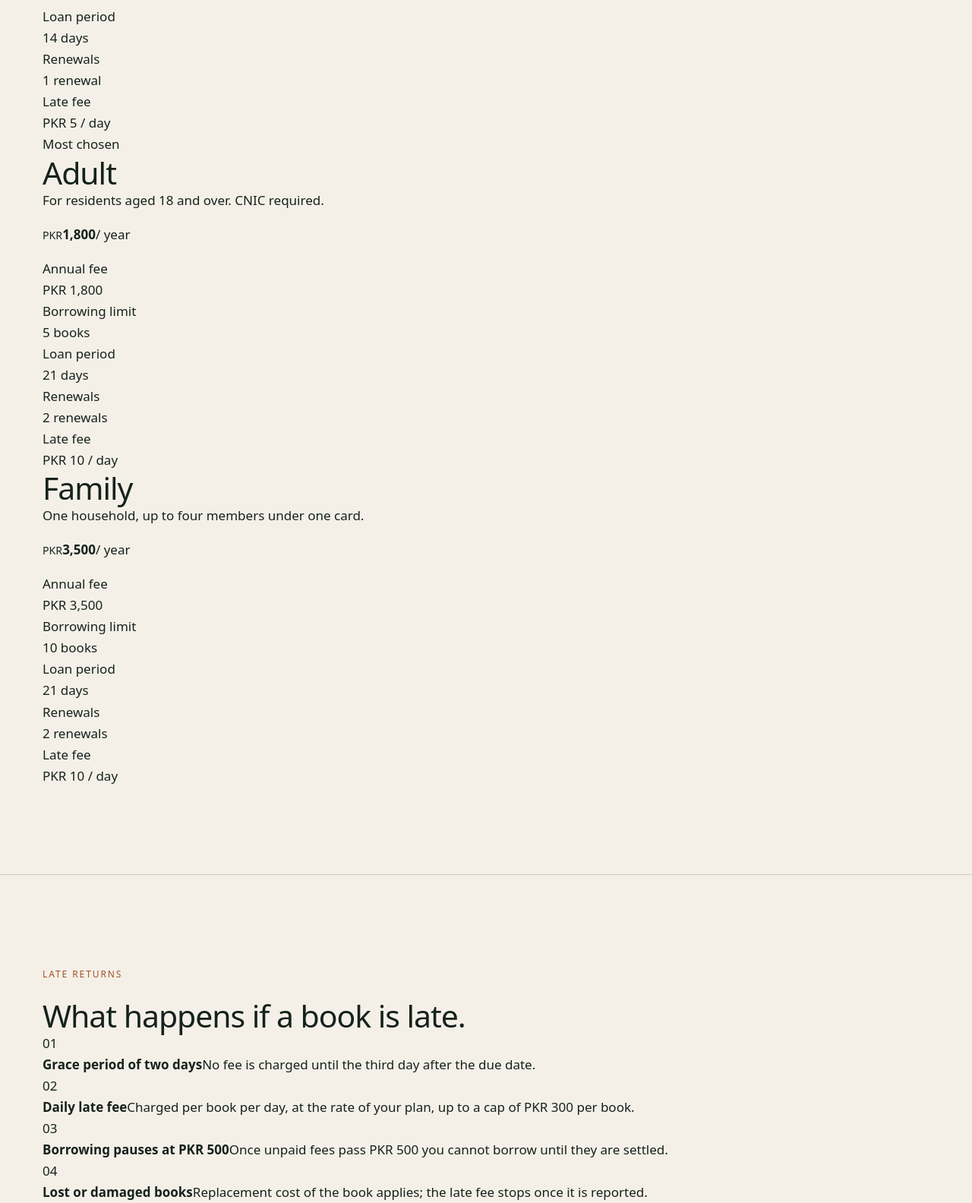
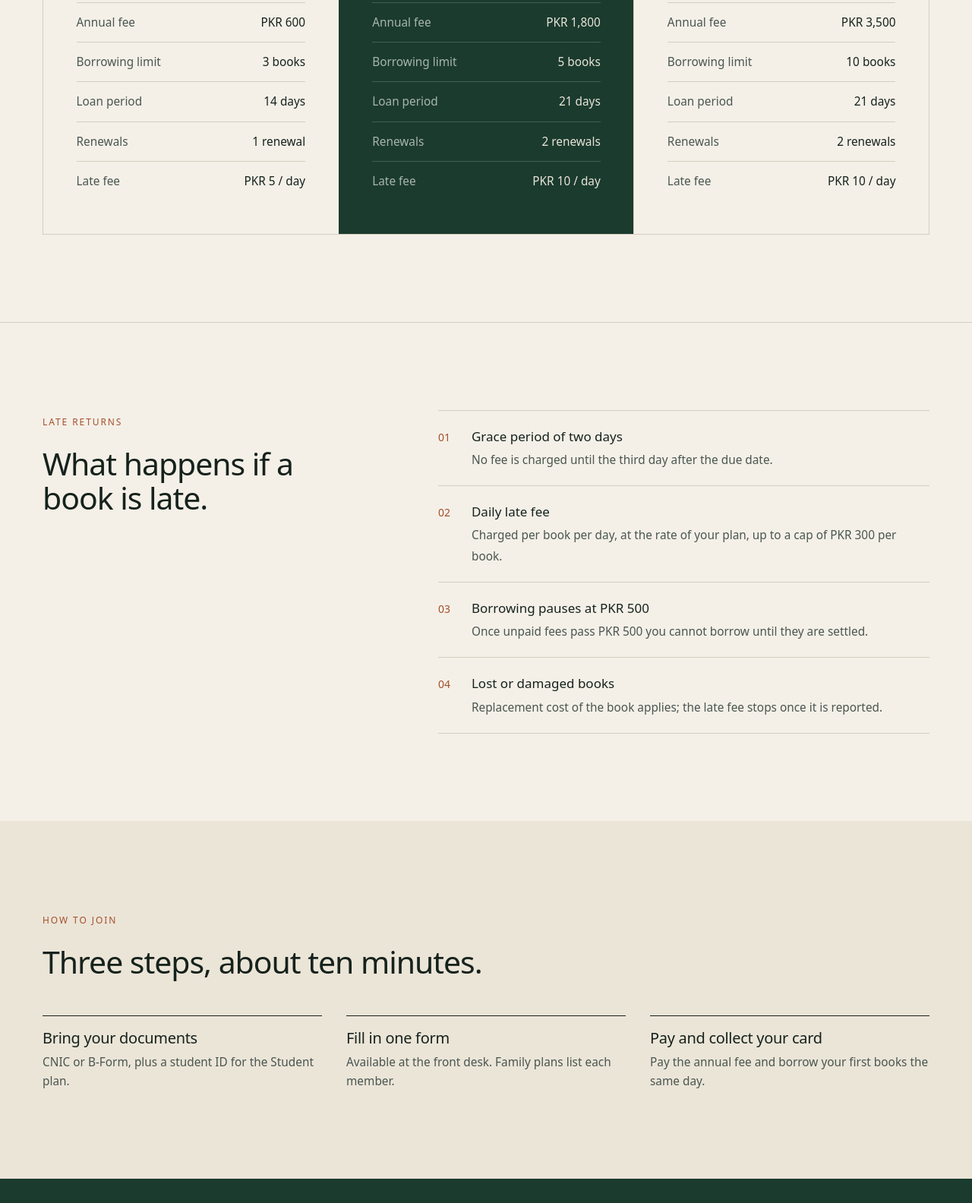
Before and after one commit to sajjal-jamil/readers_haven_library, a website: page src/membership.html in a window 1280 px wide. Shown: the part 865-2449 px from the top of the page at 76% size. Drawn offline with Linux system fonts and the light colour scheme; a web font is replaced by a local one.

Commit message:
Add media query for membership page

```diff
--- a/styles/style.css
+++ b/styles/style.css
@@ -199,3 +199,41 @@ a:focus-visible, button:focus-visible, input:focus-visible, textarea:focus-visib
   .index a { grid-template-columns: 40px 1fr 24px; }
   .index .d { grid-column: 2 / 3; grid-row: 2; }
 }
+/* ---------- 7. Membership ---------- */
+.plans { display: grid; grid-template-columns: repeat(3, 1fr); border: 1px solid var(--line); }
+.plan { position: relative; padding: clamp(28px, 3.4vw, 44px); border-left: 1px solid var(--line); display: flex; flex-direction: column; }
+.plan:first-child { border-left: 0; }
+.plan h2 { font-size: 1.25rem; font-weight: 500; letter-spacing: -0.015em; margin-bottom: 6px; }
+.plan .who { color: var(--ink-2); font-size: 0.9375rem; min-height: 3.2em; margin-bottom: 32px; }
+.price { display: flex; align-items: baseline; gap: 8px; margin-bottom: 36px; }
+.price small { font-size: 0.875rem; color: var(--ink-2); letter-spacing: 0.04em; }
+.price strong { font-size: clamp(2.4rem, 4vw, 3.4rem); font-weight: 300; letter-spacing: -0.04em; line-height: 1; }
+.price span { font-size: 0.9375rem; color: var(--ink-2); }
+.terms div { display: flex; justify-content: space-between; gap: 20px; padding: 13px 0; border-top: 1px solid var(--line); font-size: 0.96rem; }
+.terms dt { color: var(--ink-2); }
+.terms dd { text-align: right; font-weight: 500; }
+.plan.featured { background: var(--forest); color: var(--on-dark); border-color: var(--forest); }
+.plan.featured .who, .plan.featured .price small, .plan.featured .price span, .plan.featured .terms dt { color: var(--on-dark-2); }
+.plan.featured .terms div { border-color: rgba(233, 228, 215, 0.2); }
+.plan .tag { position: absolute; top: 16px; left: clamp(28px, 3.4vw, 44px); font-size: 0.6875rem; letter-spacing: 0.14em; text-transform: uppercase; color: #d9a07f; font-weight: 500; }
+
+.rules-grid { display: grid; grid-template-columns: 1fr 1.5fr; gap: clamp(32px, 7vw, 112px); }
+.rules li { display: grid; grid-template-columns: 44px 1fr; padding: 20px 0; border-top: 1px solid var(--line); }
+.rules li:last-child { border-bottom: 1px solid var(--line); }
+.rules .n { font-size: 0.875rem; color: var(--clay); font-weight: 500; padding-top: 3px; }
+.rules strong { display: block; font-weight: 500; margin-bottom: 2px; }
+.rules span { color: var(--ink-2); font-size: 0.96rem; }
+.join { background: var(--paper-2); }
+.join-steps { display: grid; grid-template-columns: repeat(3, 1fr); gap: 32px; margin-top: 48px; }
+.join-steps li { border-top: 1px solid var(--ink); padding-top: 18px; }
+.join-steps h3 { margin-bottom: 8px; }
+.join-steps p { color: var(--ink-2); font-size: 0.96rem; margin: 0; }
+
+/* Membership responsive */
+@media (max-width: 900px) {
+  .plans { grid-template-columns: 1fr; }
+  .plan { border-left: 0; border-top: 1px solid var(--line); }
+  .plan:first-child { border-top: 0; }
+  .plan .who { min-height: 0; }
+  .rules-grid, .join-steps { grid-template-columns: 1fr; }
+}
```
